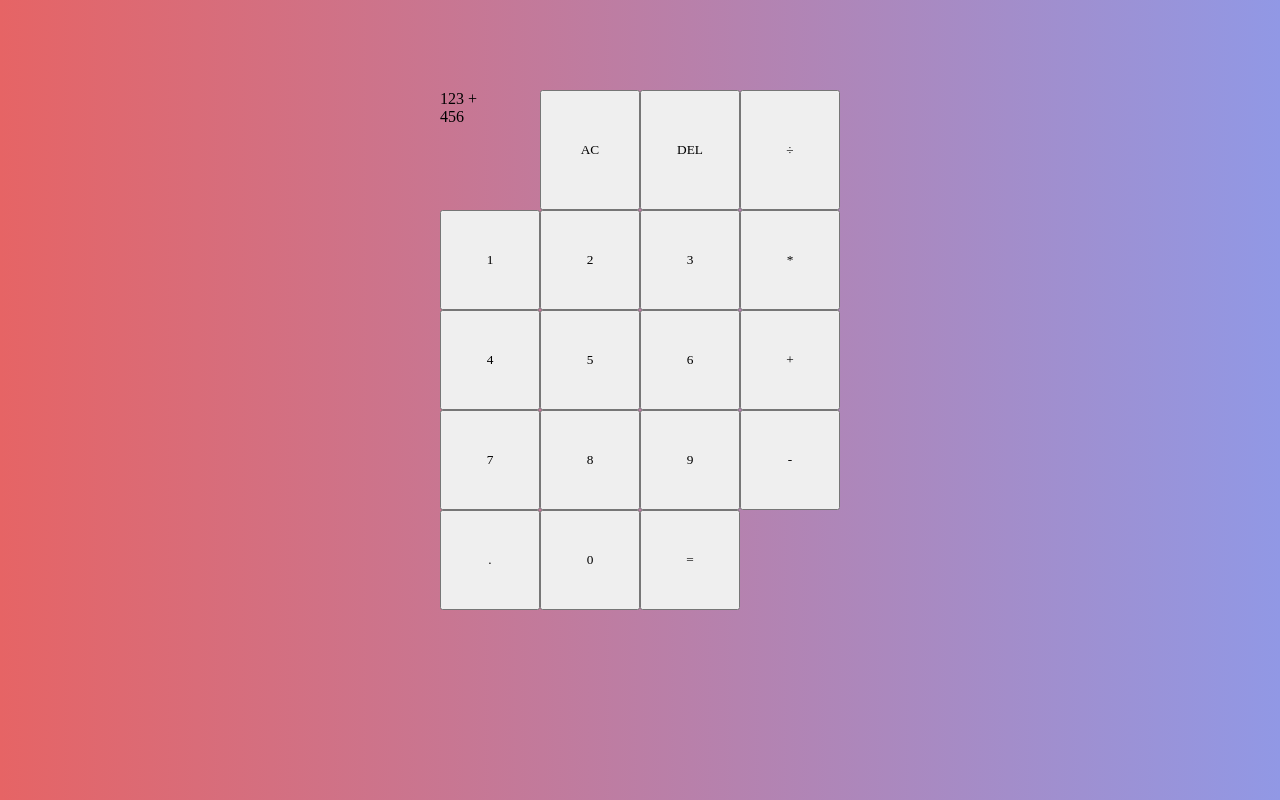
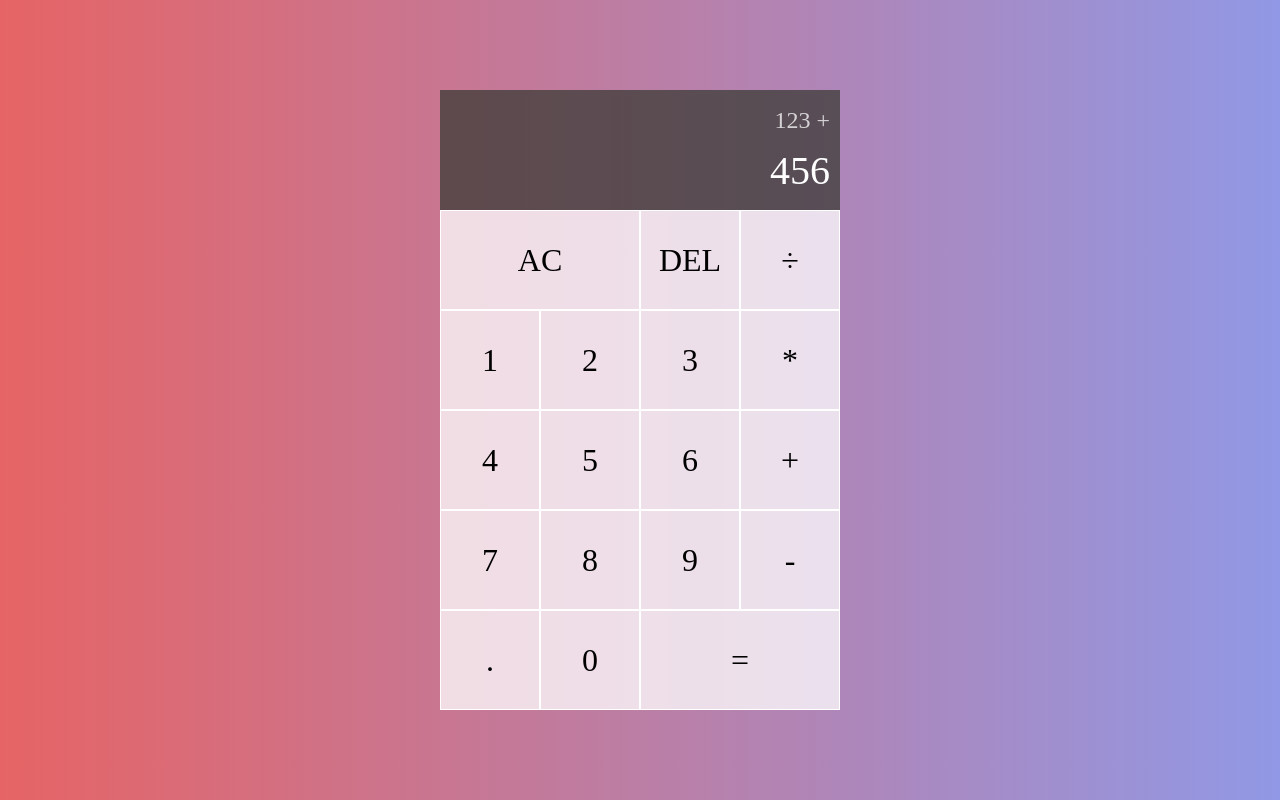
Before and after one commit to ssaid20/SimpleCalc, a plain HTML site: page index.html in a window 1280 px wide. Drawn offline with Linux system fonts and the light colour scheme.

Commit message:
styled the buttons and the output(previous-operand and current-operand)

```diff
--- a/style.css
+++ b/style.css
@@ -17,3 +17,40 @@ body{
    grid-template-columns: repeat(4, 100px);
    grid-template-rows: minmax(120px, auto) repeat(5, 100px);
 }
+
+.calculator-grid > button {
+    cursor: pointer;
+    font-size: 2rem;
+    border: 1px solid white;
+    outline: none;
+    background-color: rgb(255, 255, 255, .75);
+
+
+}
+.calculator-grid > button:hover {
+    background-color: rgb(255, 255, 255, .9);
+}
+.span-two{
+    grid-column: span 2;
+}
+.output {
+    grid-column: 1 / -1;
+    background-color: rgb(59, 59, 54, .75);
+    display: flex;
+    align-items: flex-end;
+    justify-content: space-around;
+    flex-direction: column;
+    padding: 10px;
+    word-wrap: break-word;
+    word-break: break-all;
+}
+
+.output .previous-operand {
+    color: rgba(255, 255, 255, .75);
+    font-size: 1.5rem;
+}
+
+.output .current-operand {
+    color: white;
+    font-size: 2.5rem;
+}
```
